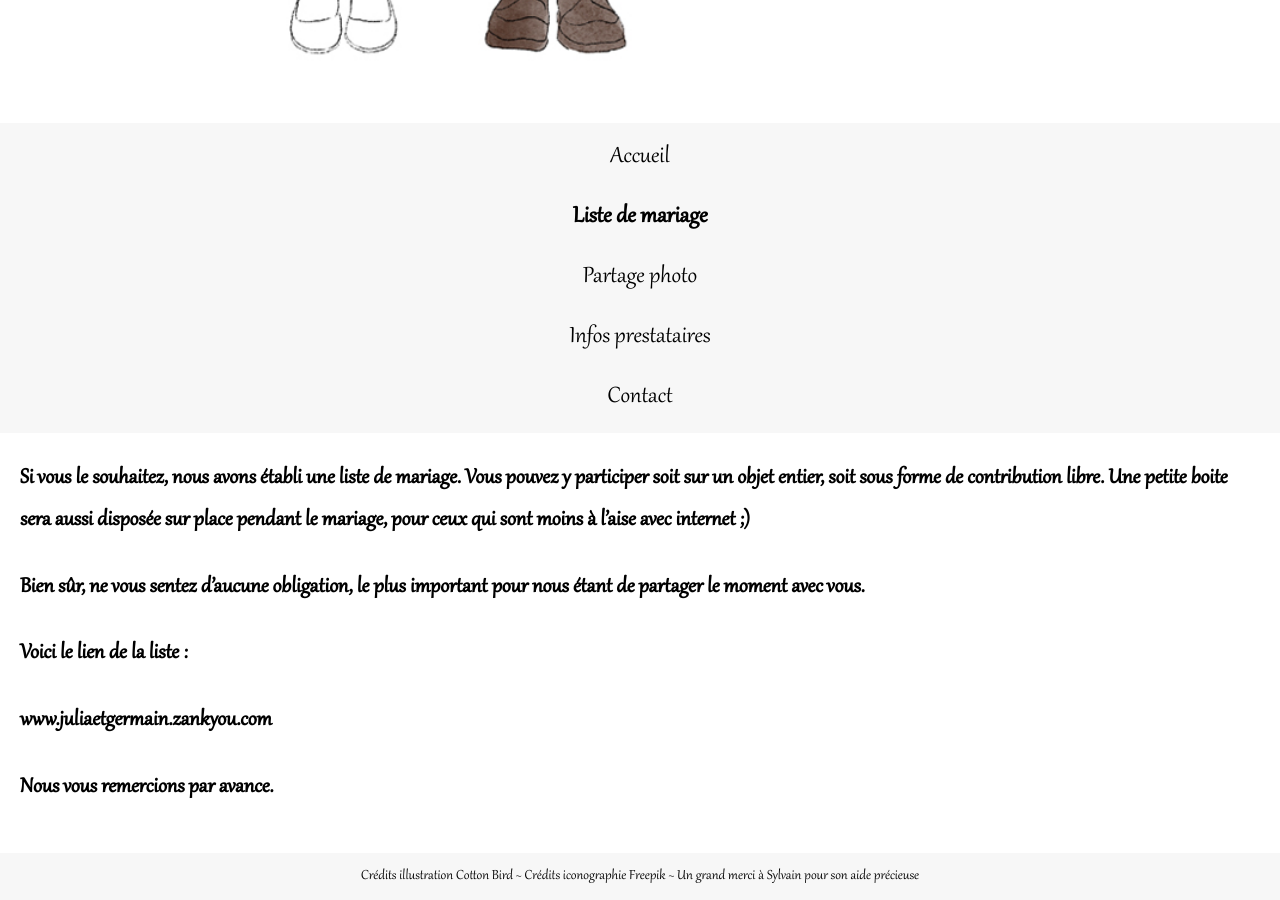
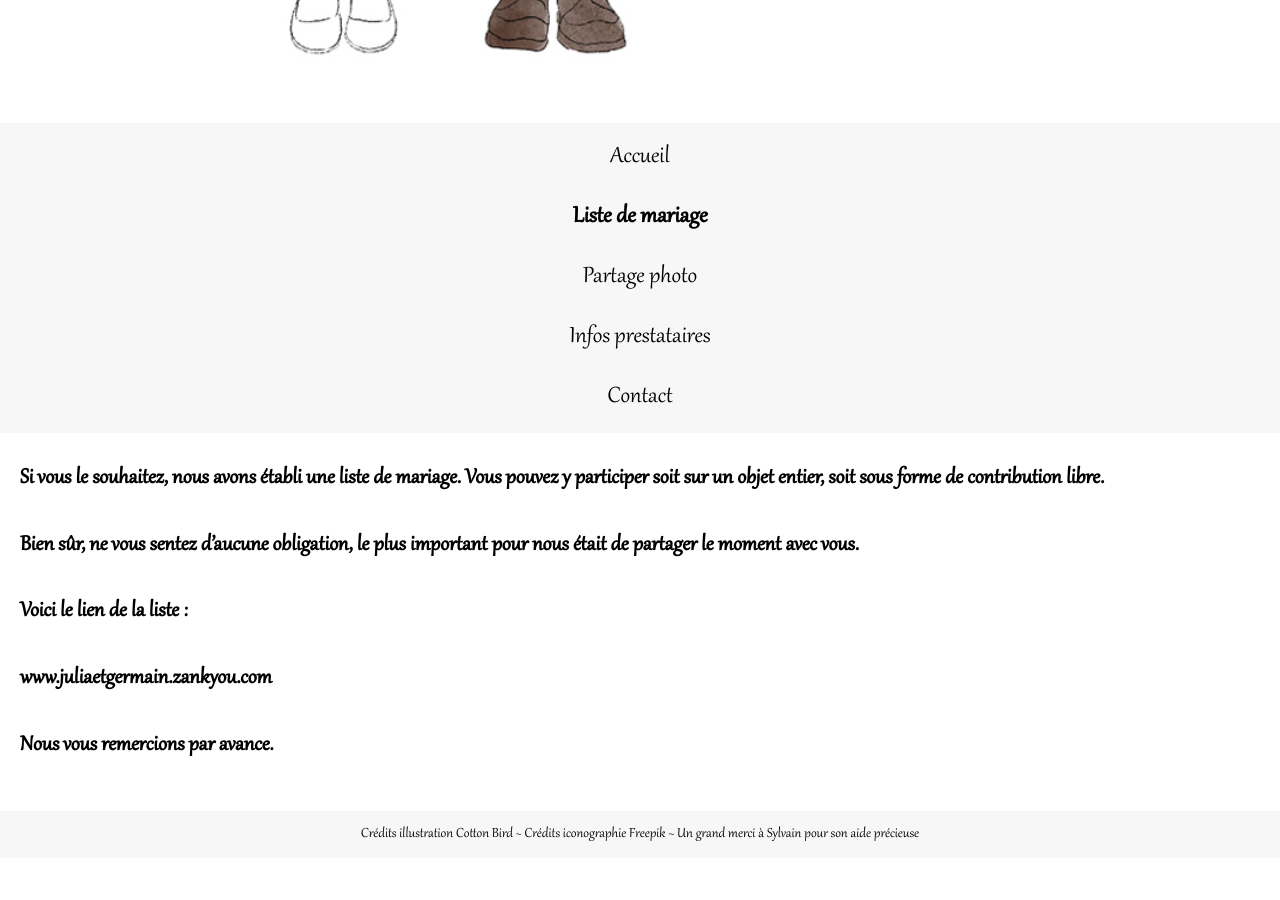
Before and after one commit to Germinal-A/Site-du-Mariage-de-Julia-et-Germain, a Jekyll site: the page built from liste-mariage.md, in a window 1280 px wide and 900 px high, scrolled down 599 px. Built offline with Jekyll 4.4.1, drawn with Linux system fonts in a browser that asks for light colours; after the commit the page ends 1457 px from its top, so only the background shows below that.

Commit message:
Update liste-mariage.md

```diff
--- a/liste-mariage.md
+++ b/liste-mariage.md
@@ -4,9 +4,9 @@ title: "Liste de mariage"
 weight: 2
 ---
 
-Si vous le souhaitez, nous avons établi une liste de mariage. Vous pouvez y participer soit sur un objet entier, soit sous forme de contribution libre. Une petite boite sera aussi disposée sur place pendant le mariage, pour ceux qui sont moins à l'aise avec internet ;)
+Si vous le souhaitez, nous avons établi une liste de mariage. Vous pouvez y participer soit sur un objet entier, soit sous forme de contribution libre.
 
-Bien sûr, ne vous sentez d'aucune obligation, le plus important pour nous étant de partager le moment avec vous.
+Bien sûr, ne vous sentez d'aucune obligation, le plus important pour nous était de partager le moment avec vous.
 
 Voici le lien de la liste :
 
```
